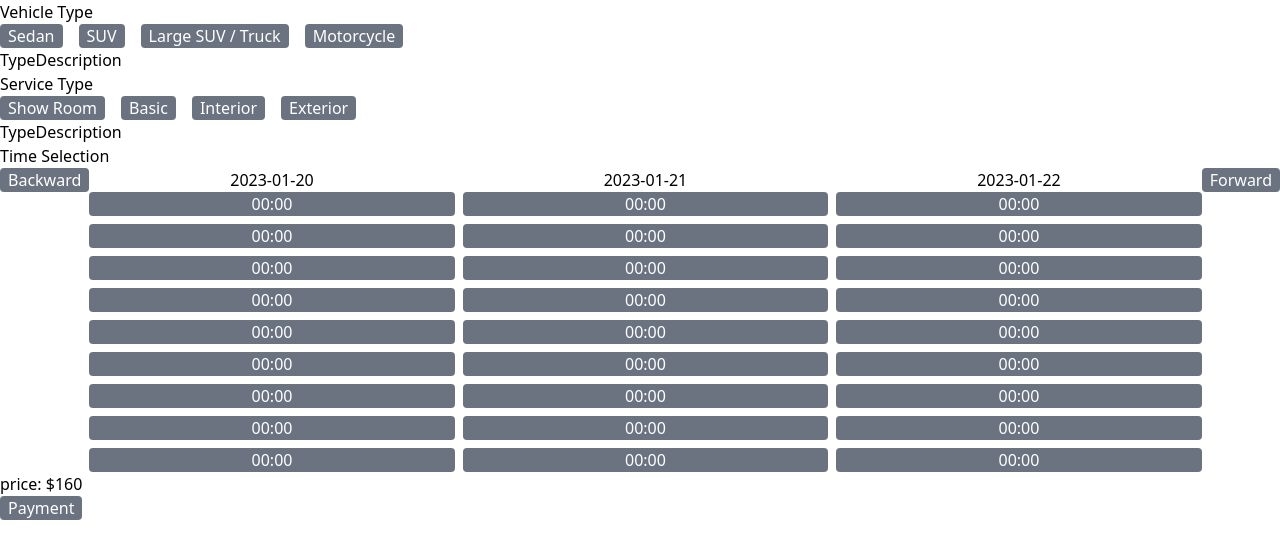
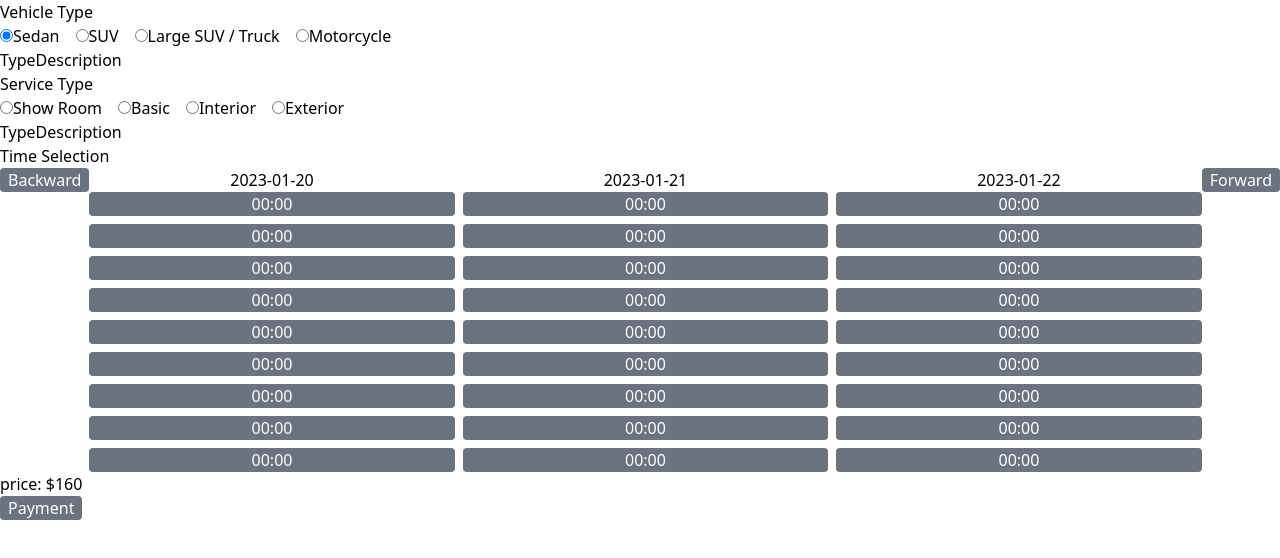
Before and after one commit to hannah-habibpour/jayplus, a React (Create React App) app: page / in a window 1280 px wide. Shown: the top 558 px of the page. Built offline with nearby package versions, Linux system fonts and the light colour scheme; the HTML template or start-up script is replaced by a standard one.

Commit message:
added state to TypeList and VehicleType

```diff
--- a/src/components/booking/VehicleType.jsx
+++ b/src/components/booking/VehicleType.jsx
@@ -1,3 +1,4 @@
+import { useState } from "react"
 import TypeList from "./shared/TypeList"
 import TypeDescription from "./shared/TypeDescription"
 
@@ -5,10 +6,12 @@ function VehicleType() {
 
   const vehicleTypes = [{id : 0, name: "Sedan"}, {id : 1, name: "SUV"}, {id : 2, name: "Large SUV / Truck"}, {id : 3, name: "Motorcycle"}]
 
+  const [ type, setType ] = useState("")
+
   return (
     <section id="vehicle-type">
       <h3>Vehicle Type</h3>
-      <TypeList types={vehicleTypes} />
+      <TypeList types={vehicleTypes} select={(type) => setType(type)} />
       <TypeDescription />
     </section>
   )
--- a/src/components/booking/shared/TypeList.jsx
+++ b/src/components/booking/shared/TypeList.jsx
@@ -1,11 +1,26 @@
+import { useState } from 'react'
 import Button from "../../shared/all/Button"
 
-function TypeList({ types }) {
+
+function TypeList({ types, select }) {
+
+  const [ selected, setSelected ] = useState("Sedan")
+
+  const handleChange = (e) => {
+    setSelected(e.currentTarget.value)
+    select(e.currentTarget.value)
+  }
+
   return (
     <div id="type-list" className="flex gap-4">
-        {types.map( type => (
-          <Button key={type.id}>{type.name}</Button>
-        ))}
+        <ul className='flex gap-4'>
+          {types.map( type => (
+            <li key={ type.id }>
+              <input type="radio" id={type.id} name="type" value={type.name} onChange={handleChange} checked={ selected ===  type.name } />
+              <label htmlFor={type.id}>{type.name}</label>
+            </li>
+          ))}
+        </ul>
     </div>
   )
 }
```
